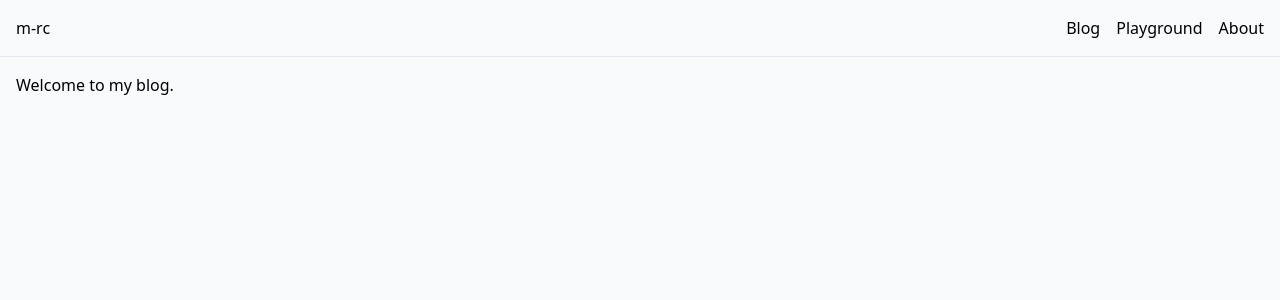
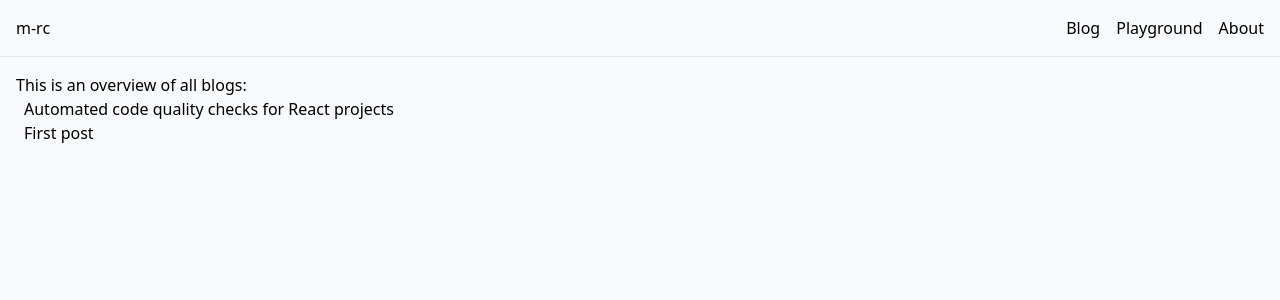
Before and after one commit to m-goos/m-rc, a Next.js app: page /blog in a window 1280 px wide. Shown: the top 300 px of the page. Built offline with nearby package versions, Linux system fonts and the light colour scheme.

Commit message:
feat: render preview list of posts, read frontmatter

```diff
--- a/posts-draft/automated-code-quality-checks.md
+++ b/app/blog/automated-code-quality-checks/page.mdx
@@ -1,6 +1,7 @@
 ---
-title: 'Automated code quality checks for React projects'
-date: '2023-03-28'
+title: Automated code quality checks for React projects
+date: 2023-03-28
+description: Baseline settings for automated quality checks
 ---
 
 # Automated code quality checks for React projects
--- a/app/blog/hello-world/page.mdx
+++ b/app/blog/hello-world/page.mdx
@@ -1,6 +1,7 @@
 ---
-title: Hello World
-description: A first post created to implement various MDX features for this blog
+title: First post
+date: 11-02-2024
+description: A showcase of various MDX features for this blog
 previewImage: https://source.unsplash.com/A-NVHPka9Rk/1920x1280
 ---
 
--- a/app/blog/page.tsx
+++ b/app/blog/page.tsx
@@ -1,3 +1,19 @@
+import BlogCard from '@/components/BlogCard';
+import readPosts from 'lib/readPosts';
+
 export default function Page() {
-  return <>Welcome to my blog.</>;
+  const blogs = readPosts();
+
+  return (
+    <>
+      This is an overview of all blogs:
+      <ul>
+        {blogs.map((blog) => (
+          <li key={blog.slug}>
+            <BlogCard title={blog.frontMatter.title} slug={blog.slug} />
+          </li>
+        ))}
+      </ul>
+    </>
+  );
 }
--- /dev/null
+++ b/components/BlogCard.tsx
@@ -0,0 +1,18 @@
+import Link from 'next/link';
+
+type BlogCardProps = {
+  title: string;
+  slug: string;
+};
+
+export default function BlogCard({ title, slug }: BlogCardProps) {
+  return (
+    <Link
+      href={`blog/${slug}`}
+      className="rounded-md px-2 py-2 target:bg-red-100 hover:bg-slate-300 focus:outline-none focus:ring focus:ring-slate-300 active:bg-slate-400"
+      title={title}
+    >
+      {title}
+    </Link>
+  );
+}
--- /dev/null
+++ b/lib/readPosts.ts
@@ -0,0 +1,24 @@
+import fs from 'fs';
+import matter from 'gray-matter';
+
+const readPosts = () => {
+  const blogDir = 'app/blog';
+  const folderNames = fs
+    .readdirSync(blogDir)
+    .filter((fileName) => fileName !== 'page.tsx'); // remove 'page.tsx in root
+
+  // extract frontmatter
+  const blogs = folderNames.map((folderName) => {
+    const file = fs.readFileSync(`${blogDir}/${folderName}/page.mdx`);
+    const { data } = matter(file);
+    return {
+      frontMatter: data,
+      slug: folderName,
+    };
+  });
+
+  // TODO: sort by date
+  return blogs;
+};
+
+export default readPosts;
```
